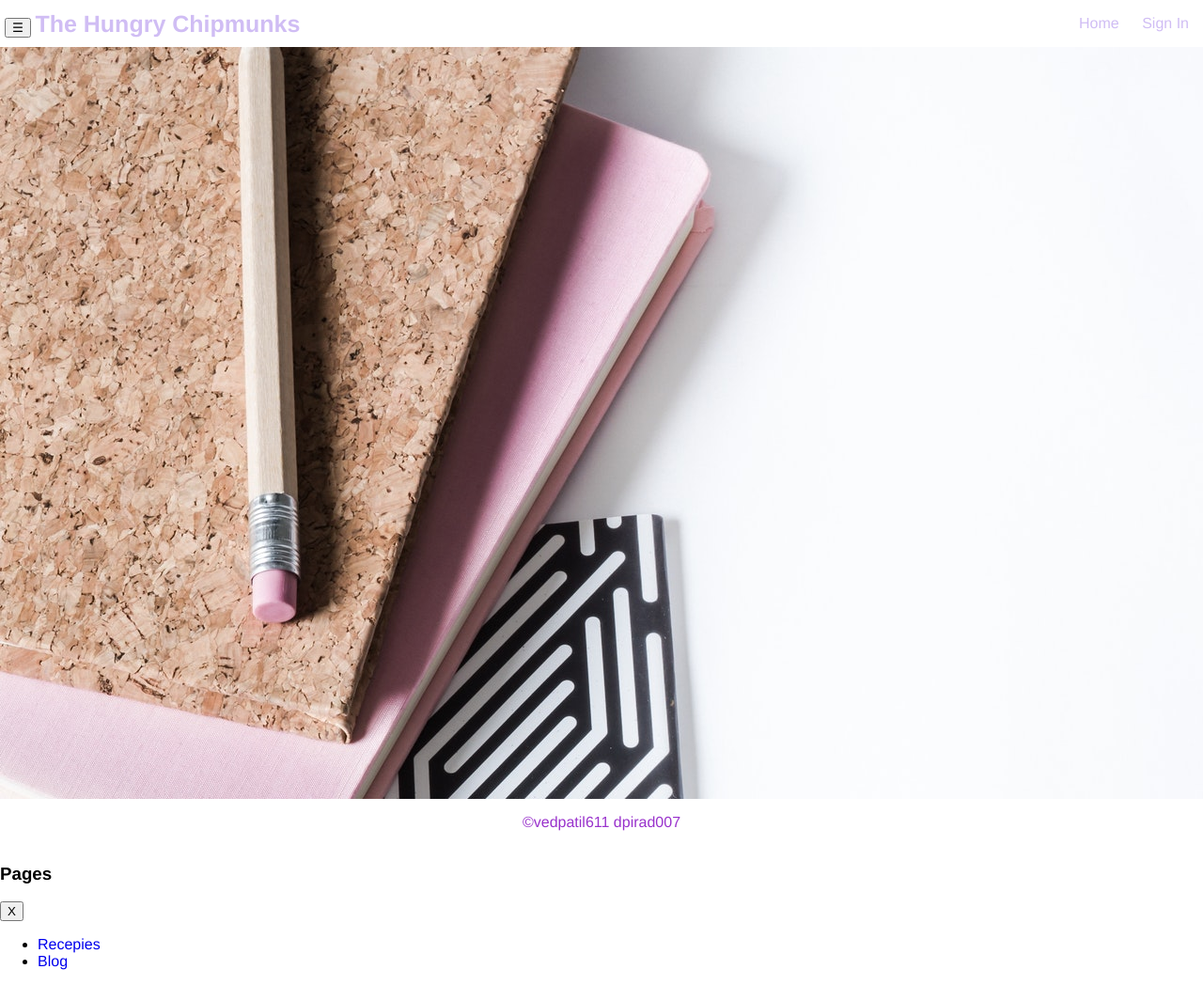
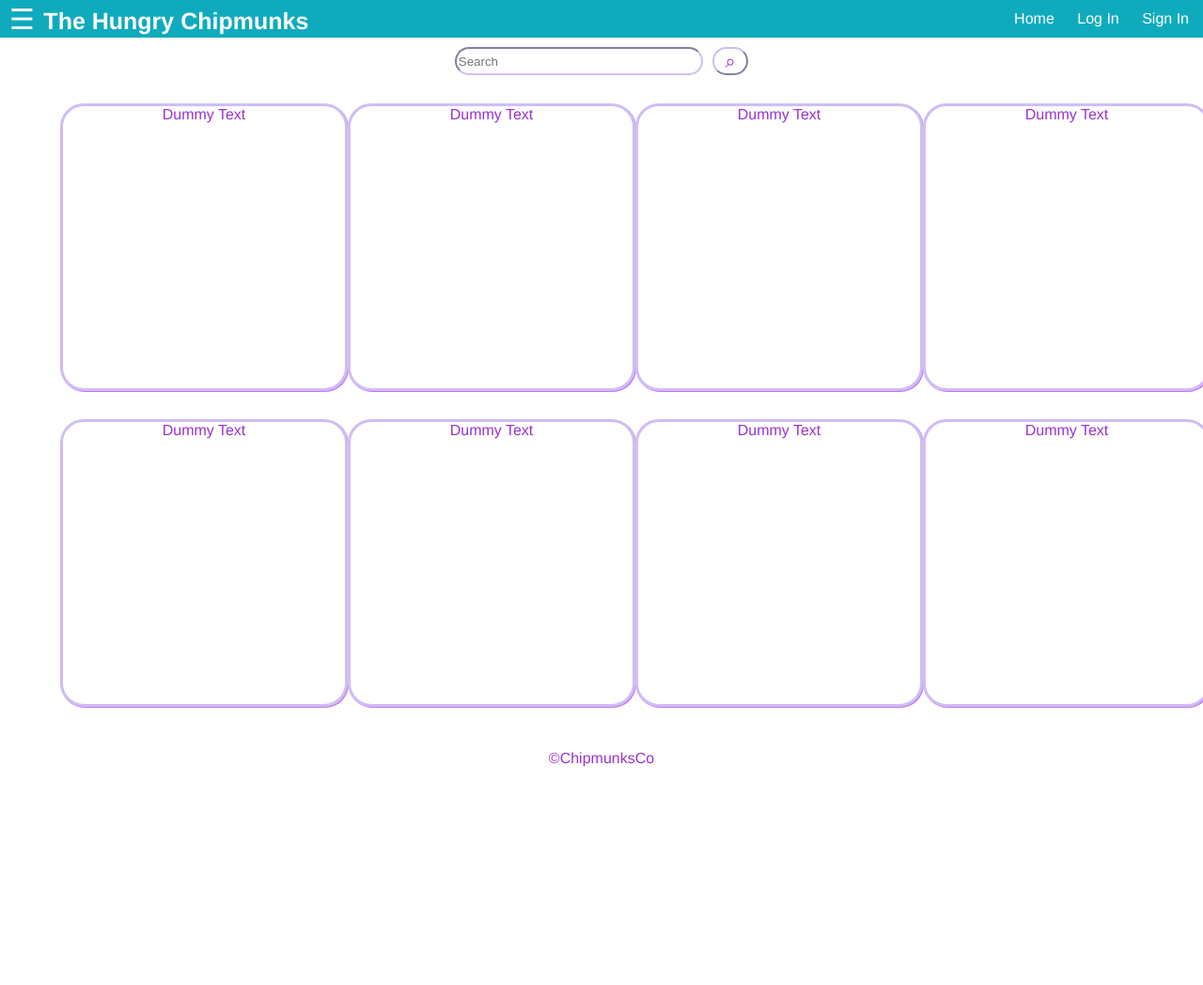
Before and after one commit to vedpatil611/FoodBlog, a PHP site: page / in a window 1280 px wide. Shown: the whole page at 94% size. After the commit the page ends 816 px from the top, so only its background shows below. Run offline with PHP 8.4, Linux system fonts and the light colour scheme.

Commit message:
skeleton structure and styling

```diff
--- a/css/styles.css
+++ b/css/styles.css
@@ -24,29 +24,30 @@ body {
 
 .header {
   grid-area: header;
-  background-color: white;
+  background-color: #0fabbc;
   color: #ffffff;
   display: flex;
   justify-content: space-between;
   align-items: center;
   padding: 0.5rem;
+  margin-bottom: 10px;
 }
 
 .brand a {
-  color: #d0bdf4;
+  color: white;
   font-size: 2.5rem;
   font-weight: bold;
   text-decoration: none;
 }
 
 .header-links a {
-  color: #d0bdf4;
+  color: white;
   text-decoration: none;
   padding: 1rem;
 }
 
 .header-links a:hover {
-  color: #9932cc;
+  color: #d0bdf4;
 }
 
 .main {
@@ -66,12 +67,106 @@ a {
   text-decoration: none;
 }
 a:hover {
-  color: #9932cc;
+  color: #d0bdf4;
 }
 
+/*Sidebar*/
+
+.brand button {
+  font-size: 3rem;
+  padding: 0.5rem;
+  background: none;
+  border: none;
+  color: white;
+  cursor: pointer;
+}
+
+.brand button:hover {
+  color: #d0bdf4;
+}
+
+.sidebar {
+  position: fixed;
+  transition: all 0.5s;
+  transform: translateX(-30rem);
+  width: 30rem;
+  background-color: #f0f0f0;
+  height: 100%;
+}
+
+.sidebar.open {
+  transform: translateX(0);
+}
+
+.sidebar-close-button {
+  color: #9932cc;
+  width: 3rem;
+  height: 3rem;
+  padding: 0.5rem;
+  padding-top: 0;
+  cursor: pointer;
+  position: absolute;
+  right: 0.5rem;
+  top: 1.5rem;
+  font-size: 2rem;
+}
+
+.sidebar h3 {
+  color: #9932cc;
+  margin-left: 0.5rem;
+}
+
+/* main */
+/* search bar */
+.search {
+  display: flex;
+  justify-content: center;
+  height: 3rem;
+  margin-bottom: 30px;
+}
+
+.search input {
+  outline: none;
+  width: 20%;
+  color: #9932cc;
+  background-color: white;
+  border-radius: 25px;
+  border-color: #d0bdf4;
+}
+
+.search button {
+  outline: none;
+  background-color: white;
+  color: #9932cc;
+  border-radius: 25px;
+  border-color: #d0bdf4;
+  margin-left: 10px;
+  width: 3%;
+  font-size: 2rem;
+}
+
+.search input:focus {
+  border-color: #9932cc;
+}
+
+/* main */
+/* content */
 .content {
-  background-image: url("../public/phone.jpg ");
-  background-repeat: no-repeat;
-  height: 100vh;
-  width: 100%;
+  width: 90%;
+  display: grid;
+  grid-template-columns: auto auto auto auto;
+  margin: auto;
 }
+
+.content-item {
+  text-align: center;
+  border-style: solid;
+  border-radius: 25px;
+  height: 300px;
+  width: 300px;
+  border-color: #d0bdf4;
+  color: #9932cc;
+  background-color: white;
+  box-shadow: 1px 1px #c574ee;
+  margin-bottom: 30px;
+}
--- a/index.html
+++ b/index.html
@@ -20,18 +20,19 @@
     <div class="grid-container">
         <header class="header">
           <div class="brand">
-            <button >&#9776</button>
+            <button onClick="openMenu()">&#9776</button>
             <a href="index.html">The Hungry Chipmunks</a>
           </div>
           <div class="header-links">
             <a href="index.html">Home</a>
+            <a href="index.html">Log In</a>
             <a href="index.html">Sign In</a>
           </div>
         </header>
         <aside class="sidebar">
-          <h3>Pages</h3>
-          <button class="sidebar-close-button" >
-            X
+          <h3>Menu</h3>
+          <button class="sidebar-close-button"  onClick="closeMenu()">
+            &#10005
           </button>
           <ul>
             <li>
@@ -43,11 +44,52 @@
           </ul>
         </aside>
         <main class="main">
+          <div class="search">
+            <input  type="text" placeholder="Search">
+            <button>&#x2315;</button>
+          </div>
           <div class="content">
-
+            <div class="content-item">
+              Dummy Text
+            </div>
+            <div class="content-item">
+              Dummy Text
+            </div>
+            <div class="content-item">
+              Dummy Text
+            </div>
+            <div class="content-item">
+              Dummy Text
+            </div>
+            <div class="content-item">
+              Dummy Text
+            </div>
+            <div class="content-item">
+              Dummy Text
+            </div>
+            <div class="content-item">
+              Dummy Text
+            </div>
+            <div class="content-item">
+              Dummy Text
+            </div>
           </div>
         </main>
-        <footer class="footer">&copy;vedpatil611 dpirad007</footer>
+
+
+        <div id="main-content" class="container"></div>
+
+
+        <footer class="footer">&copy;ChipmunksCo</footer>
       </div>
+      <script>
+        function openMenu(){
+          document.querySelector(".sidebar").classList.add("open")
+        }
+
+        function closeMenu(){
+          document.querySelector(".sidebar").classList.remove("open")
+        }
+      </script>
   </body>
 </html>
```
